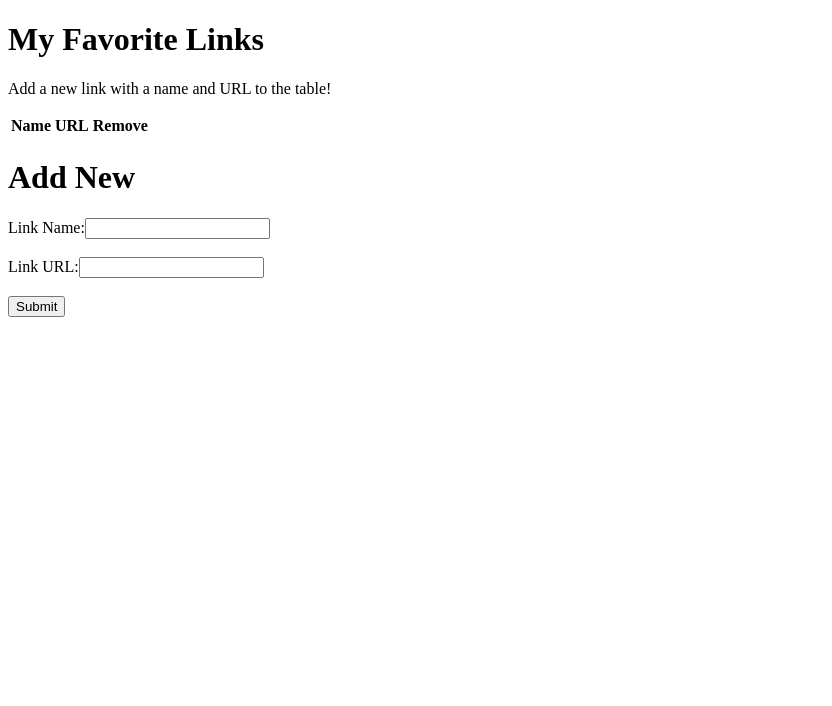
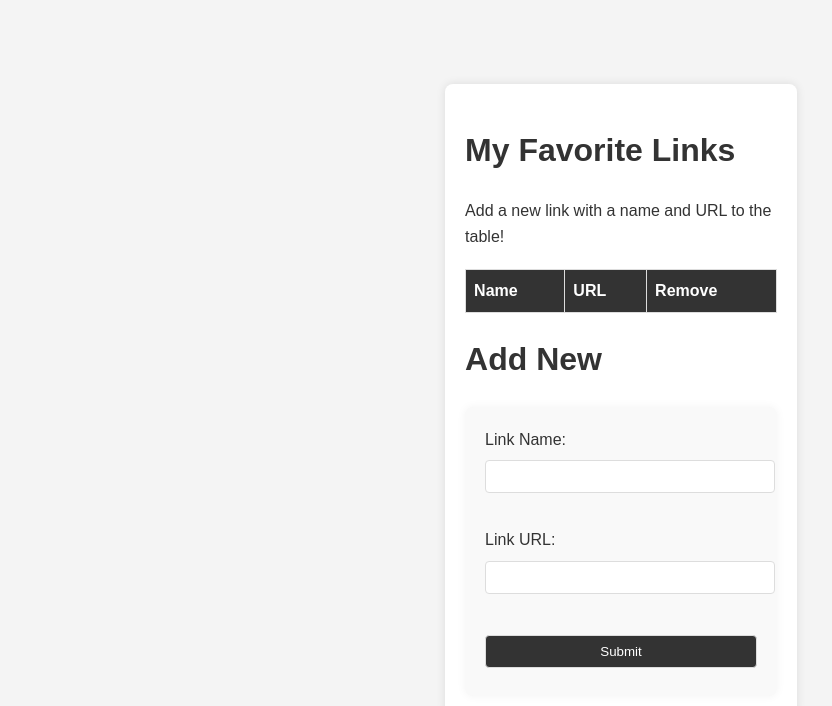
Before and after one commit to pyroserpent/favlinks, a React (Vite) app: page / in a window 1280 px wide. Shown: the top 706 px of the page, without its empty margins (0-832 px from the left). Built offline with nearby package versions, Linux system fonts and the light colour scheme.

Commit message:
addded styles.css

```diff
--- a/src/App.jsx
+++ b/src/App.jsx
@@ -1,4 +1,5 @@
 import LinkContainer from "./components/LinkContainer"
+import './styles.css';
 
 function App(){
 
--- a/src/components/LinkContainer.jsx
+++ b/src/components/LinkContainer.jsx
@@ -17,7 +17,7 @@ function LinkContainer() {
     };
 
     return (
-        <div>
+        <div className="container">
             <h1>My Favorite Links</h1>
             <p>Add a new link with a name and URL to the table!</p>
             <Table linkData={favLinks} removeLink={handleRemove} />
@@ -25,6 +25,7 @@ function LinkContainer() {
             <Form handleSubmit={handleSubmit} />
         </div>
     );
+
 }
 
 export default LinkContainer;
--- /dev/null
+++ b/src/styles.css
@@ -0,0 +1,95 @@
+/* General Styles */
+body {
+    font-family: 'Arial', sans-serif;
+    background-color: #f4f4f4;
+    color: #333;
+    line-height: 1.6;
+    padding: 0;
+    margin: 0;
+    display: flex;
+    justify-content: center;
+    align-items: center;
+    height: 100vh;
+}
+
+.container {
+    width: 80%;
+    max-width: 700px;
+    background: #fff;
+    padding: 20px;
+    border-radius: 8px;
+    box-shadow: 0 0 10px rgba(0, 0, 0, 0.1);
+}
+
+h1 {
+    color: #333;
+    font-size: 2rem;
+}
+
+p {
+    margin-bottom: 1rem;
+}
+
+/* Table Styles */
+table {
+    width: 100%;
+    border-collapse: collapse;
+    margin: 20px 0;
+}
+
+table thead {
+    background-color: #333;
+    color: #fff;
+}
+
+table, th, td {
+    border: 1px solid #ddd;
+    text-align: left;
+    padding: 8px;
+}
+
+table tr:nth-child(even) {
+    background-color: #f2f2f2;
+}
+
+/* Form Styles */
+form {
+    background: #f9f9f9;
+    padding: 20px;
+    border-radius: 8px;
+    box-shadow: 0 0 10px rgba(0, 0, 0, 0.05);
+}
+
+form input[type="text"],
+form input[type="submit"] {
+    width: 100%;
+    padding: 8px;
+    margin: 8px 0;
+    border-radius: 4px;
+    border: 1px solid #ddd;
+}
+
+form input[type="submit"] {
+    background-color: #333;
+    color: white;
+    cursor: pointer;
+}
+
+form input[type="submit"]:hover {
+    background-color: #555;
+}
+
+/* Button Styles */
+button {
+    background-color: #f44336;
+    color: white;
+    padding: 8px 16px;
+    border: none;
+    border-radius: 4px;
+    cursor: pointer;
+    transition: background-color 0.3s;
+}
+
+button:hover {
+    background-color: #d32f2f;
+}
```
